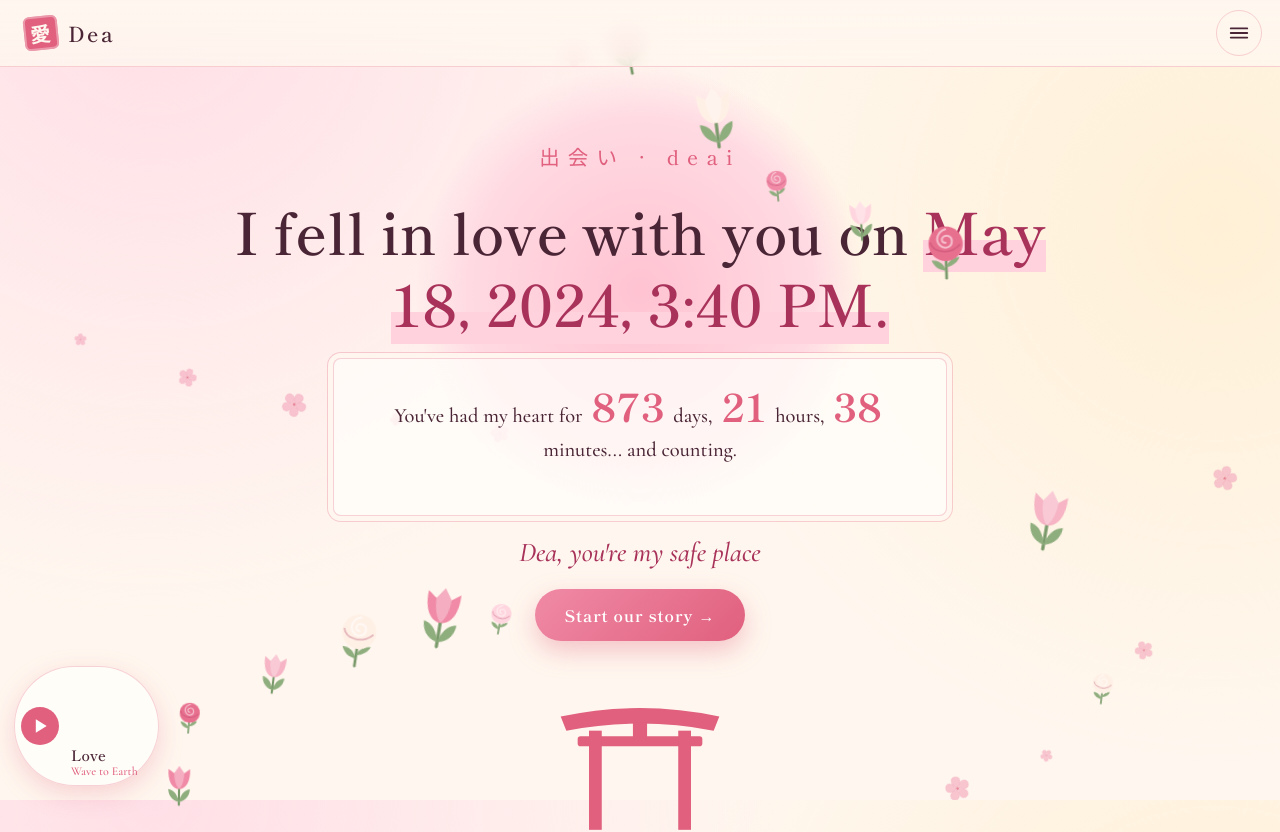
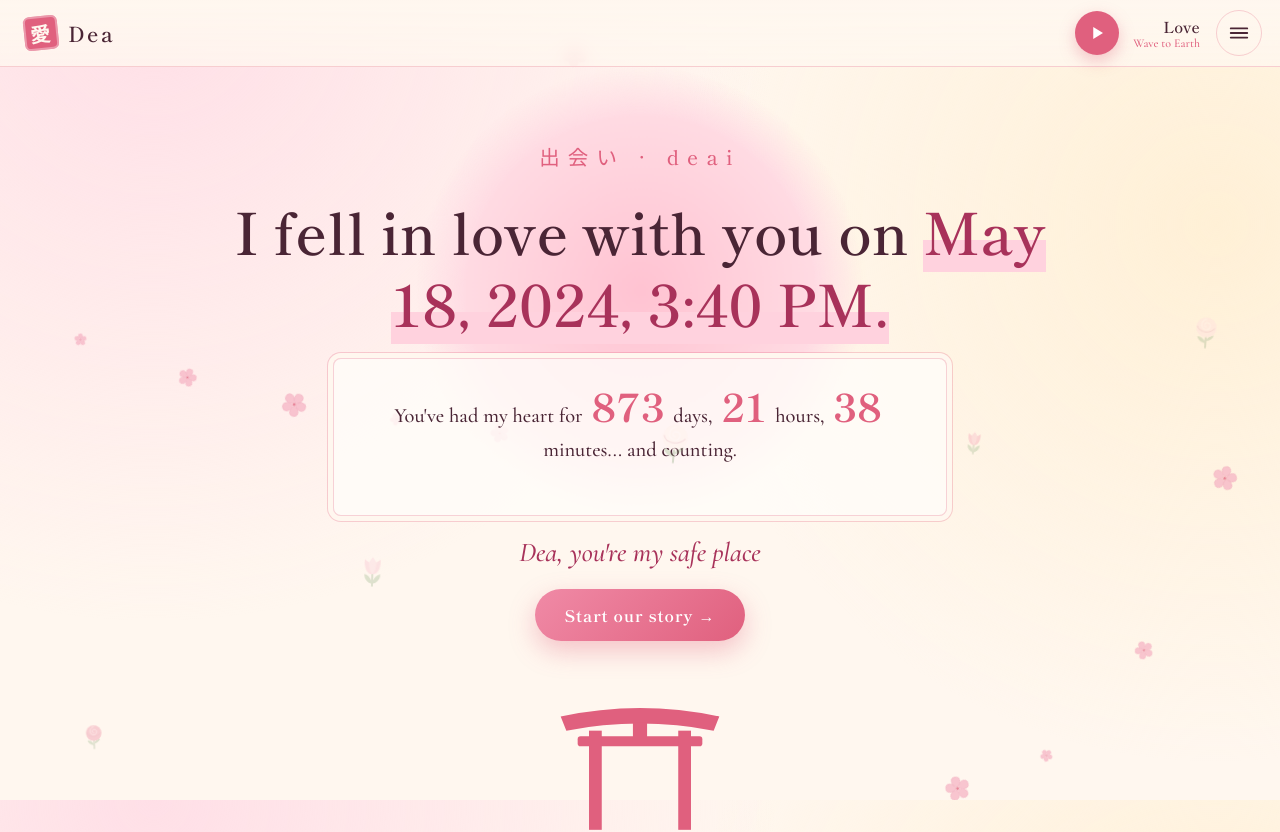
Before and after one commit to Keydstunna/i-love-dea, a React (Vite) app: page / in a window 1280 px wide. Shown: the top 832 px of the page. Built offline with nearby package versions, Linux system fonts and the light colour scheme.

Commit message:
fix flowers, modal, music, remove birthday

```diff
--- a/src/App.jsx
+++ b/src/App.jsx
@@ -9,10 +9,9 @@ import Photos from './pages/Photos'
 import Letters from './pages/Letters'
 import Reasons from './pages/Reasons'
 import Bakit from './pages/Bakit'
-import Birthday from './pages/Birthday'
 import Secret from './pages/Secret'
 
-const ROUTES = { home: Home, story: Story, songs: Songs, photos: Photos, letters: Letters, reasons: Reasons, bakit: Bakit, birthday: Birthday, secret: Secret }
+const ROUTES = { home: Home, story: Story, songs: Songs, photos: Photos, letters: Letters, reasons: Reasons, bakit: Bakit, secret: Secret }
 
 // Sakura petals that fall on every page
 const Petals = () => (
@@ -25,12 +24,15 @@ const Petals = () => (
   </div>
 )
 
-function MiniPlayer({ go }) {
+// Small music control that lives in the top bar
+function HeaderMusic({ go }) {
   const p = usePlayer()
   return (
-    <div className="mini">
-      <button onClick={p.toggle} aria-label="Play or pause music"><Ic n={p.on ? 'pause' : 'play'} s={20} /></button>
-      <button className="mt" onClick={() => go('songs')}><b>{p.song.t}</b><small>{p.song.a}</small></button>
+    <div className="music">
+      <button className={`mbtn ${p.on ? 'on' : ''}`} onClick={p.toggle} aria-label={p.on ? 'Pause music' : 'Play music'}>
+        <Ic n={p.on ? 'pause' : 'play'} s={18} />
+      </button>
+      <button className="mtitle" onClick={() => go('songs')}><b>{p.song.t}</b><small>{p.song.a}</small></button>
     </div>
   )
 }
@@ -75,7 +77,10 @@ function Shell() {
       <Petals />
       <header className="top">
         <button className="brand" onClick={() => go('home')}><Hanko k="愛" s={34} /><span>Dea</span></button>
-        <button className="burger" onClick={() => setMenu(!menu)} aria-label="Menu" aria-expanded={menu}><Ic n={menu ? 'close' : 'menu'} /></button>
+        <div className="right">
+          <HeaderMusic go={go} />
+          <button className="burger" onClick={() => setMenu(!menu)} aria-label="Menu" aria-expanded={menu}><Ic n={menu ? 'close' : 'menu'} /></button>
+        </div>
       </header>
       <nav className={`menu ${menu ? 'on' : ''}`} aria-label="Pages">
         <div>
@@ -86,7 +91,6 @@ function Shell() {
       </nav>
       <Page key={route} go={go} />
       {route !== 'secret' && <Footer go={go} />}
-      <MiniPlayer go={go} />
       <div className={`shoji ${shut ? 'on' : ''}`} aria-hidden="true"><i /><i /></div>
     </div>
   )
--- a/src/data.js
+++ b/src/data.js
@@ -6,7 +6,7 @@ export const A = (p) => (import.meta.env?.BASE_URL ?? './') + p
 
 export const PAGES = [
   ['home', '家', 'Home'], ['story', '物語', 'Our Story'], ['songs', '歌', 'Songs'], ['photos', '写真', 'Photos'],
-  ['letters', '手紙', 'Open When'], ['reasons', '理由', 'Reasons'], ['bakit', '想い', 'Bakit Ako?'], ['birthday', '祝', 'Birthday'],
+  ['letters', '手紙', 'Open When'], ['reasons', '理由', 'Reasons'], ['bakit', '想い', 'Bakit Ako?'],
 ]
 
 export const SONGS = [
@@ -70,11 +70,3 @@ export const WHY = [
   "I may not have everything yet, but I can give you my time, loyalty, effort, patience, and love. Hindi ako marunong magmahal nang halfway.",
 ]
 export const WHY_END = "Someday, I want to say, 'Baby, ako na bahala.'"
-
-export const PSALM = ['Delight thyself also in the LORD; and he shall give thee the desires of thine heart.', 'Psalm 37:4 (KJV)']
-export const BDAY = [
-  'Happy birthday, Dea.',
-  "Today is about you: the quiet nights, the stories you love, and the way you care for people without making noise about it.",
-  'I may not have everything yet, but my time, my loyalty, and my effort all have your name on them.',
-  'Whatever this new year brings, I pray it gives you peace, rest, and everything your heart is hoping for.',
-]
--- a/src/pages/Bakit.jsx
+++ b/src/pages/Bakit.jsx
@@ -17,7 +17,7 @@ export default function Bakit({ go }) {
         ))}
         {s >= WHY.length && <p className="end">{WHY_END}</p>}
       </div>
-      <Next go={go} to="birthday" />
+      <Next go={go} to="home" />
     </main>
   )
 }
--- a/src/pages/Birthday.jsx
+++ /dev/null
@@ -1,28 +0,0 @@
-import { useState } from 'react'
-import { Rv, Img } from '../ui'
-import { Heart } from '../art'
-import { NAME, FROM, PSALM, BDAY, A } from '../data'
-import { useFx } from '../ctx'
-
-export default function Birthday() {
-  const { rain, burst } = useFx()
-  const [yes, setYes] = useState(false)
-  return (
-    <main className="page bday">
-      <Rv className="portrait"><Img src={A('photos/dea.jpg')} ph="Add photos/dea.jpg" /></Rv>
-      <Rv as="h2" d={0.1}>Happy Birthday, {NAME}</Rv>
-      <Rv d={0.15} className="psalm">
-        <mark>{PSALM[0]}</mark>
-        <cite>{PSALM[1]}</cite>
-      </Rv>
-      <Rv d={0.2} className="letter">{BDAY.map((p, i) => <p key={i}>{p}</p>)}</Rv>
-      <Rv as="p" className="final">I LOVE YOU SO MUCH BABYY</Rv>
-      <Rv className="ask">
-        <button className="btn" onClick={(e) => { setYes(true); rain(70); burst(e.clientX, e.clientY, 30) }}>
-          Will you let me keep choosing you?
-        </button>
-        {yes && <p className="yes">Thank you for letting me try. I'll keep choosing you, every single day. <Heart s={20} /> — {FROM}</p>}
-      </Rv>
-    </main>
-  )
-}
--- a/src/pages/Home.jsx
+++ b/src/pages/Home.jsx
@@ -5,8 +5,8 @@ import { MET, NAME } from '../data'
 import { useFx, usePlayer } from '../ctx'
 
 const PINKS = ['#e8708f', '#f6b4c5', '#fff0e6', '#f08aa6', '#ffd6df']
-const FLORA = Array.from({ length: 14 }, (_, i) => ({
-  tulip: i % 2 === 1, c: PINKS[i % 5], x: (i * 7.3 + 3) % 96, s: 34 + (i % 4) * 12, dur: 16 + (i % 5) * 4, delay: -i * 2.3,
+const FLORA = Array.from({ length: 5 }, (_, i) => ({
+  tulip: i % 2 === 1, c: PINKS[i], x: [6, 27, 50, 74, 92][i], s: 26 + (i % 3) * 8, dur: 38 + i * 6, delay: -i * 9,
 }))
 
 function Flora() {
--- a/src/styles.css
+++ b/src/styles.css
@@ -8,7 +8,7 @@ h1,h2,h3,h4{font-family:var(--serif);font-weight:600;line-height:1.25}
 :focus-visible{outline:2px solid var(--rose);outline-offset:3px}
 
 /* ---- one set of motion rules for the whole site ---- */
-.page{position:relative;z-index:1;max-width:1040px;margin:0 auto;padding:118px 20px 40px;min-height:85vh;animation:in var(--t) var(--ease) both}
+.page{position:relative;z-index:1;max-width:1040px;margin:0 auto;padding:118px 20px 40px;min-height:85vh;animation:in var(--t) var(--ease) backwards}
 @keyframes in{from{opacity:0;transform:translateY(26px);filter:blur(6px)}}
 .rv{opacity:0;transform:translateY(28px);filter:blur(6px);transition:opacity var(--t) var(--ease),transform var(--t) var(--ease),filter var(--t) var(--ease)}
 .rv.in{opacity:1;transform:none;filter:none}
@@ -44,7 +44,18 @@ h2{text-align:center;font-size:clamp(2rem,6.4vw,3.2rem);color:var(--deep)}
 .shoji i:first-child{transform-origin:left}.shoji i:last-child{transform-origin:right}
 .shoji.on{pointer-events:auto}.shoji.on i{transform:scaleX(1)}
 
-/* ---- particles, petals, mini player ---- */
+.top .right{display:flex;align-items:center;gap:10px}
+.music{display:flex;align-items:center;gap:8px}
+.mbtn{width:44px;height:44px;border-radius:50%;background:var(--rose);color:#fff;display:grid;place-items:center;box-shadow:0 6px 16px rgba(224,96,126,.35);transition:transform .5s var(--ease)}
+.mbtn:hover{transform:scale(1.08)}
+.mbtn.on{animation:ring 1.6s ease-in-out infinite}
+@keyframes ring{50%{box-shadow:0 0 0 8px rgba(224,96,126,.18)}}
+.mtitle{display:none;text-align:right;line-height:1.1;max-width:180px}
+.mtitle b{display:block;font:600 .95rem var(--serif);white-space:nowrap;overflow:hidden;text-overflow:ellipsis}
+.mtitle small{display:block;font-size:.75rem;color:var(--rose);white-space:nowrap;overflow:hidden;text-overflow:ellipsis}
+@media(min-width:760px){.mtitle{display:block}}
+
+/* ---- particles, petals ---- */
 .fx{position:fixed;inset:0;z-index:70;pointer-events:none;overflow:hidden}
 .pt{position:fixed;animation:fly 1.9s var(--ease) forwards}
 .pt.r{animation:fall 3.2s linear forwards}
@@ -53,11 +64,6 @@ h2{text-align:center;font-size:clamp(2rem,6.4vw,3.2rem);color:var(--deep)}
 .petals{position:fixed;inset:0;z-index:0;pointer-events:none;overflow:hidden}
 .petals span{position:absolute;top:-30px;animation:drift linear infinite;opacity:.75}
 @keyframes drift{to{transform:translate(90px,110vh) rotate(540deg)}}
-.mini{position:fixed;z-index:30;left:14px;bottom:calc(14px + env(safe-area-inset-bottom,0px));display:flex;align-items:center;gap:6px;padding:6px 14px 6px 6px;border-radius:99px;background:rgba(255,253,249,.92);backdrop-filter:blur(8px);border:1px solid var(--line);box-shadow:0 8px 24px rgba(224,96,126,.25);max-width:70vw}
-.mini>button:first-child{width:38px;height:38px;border-radius:50%;background:var(--rose);color:#fff;display:grid;place-items:center;flex:none}
-.mini .mt{display:grid;text-align:left;line-height:1.1;min-width:0}
-.mini b{font:600 .9rem var(--serif);white-space:nowrap;overflow:hidden;text-overflow:ellipsis}
-.mini small{font-size:.75rem;color:var(--rose);white-space:nowrap;overflow:hidden;text-overflow:ellipsis}
 
 /* ---- home ---- */
 .home{display:flex;flex-direction:column;align-items:center;text-align:center;gap:20px;padding-top:140px}
@@ -73,8 +79,10 @@ h2{text-align:center;font-size:clamp(2rem,6.4vw,3.2rem);color:var(--deep)}
 .gate{margin-top:30px}
 .wave{margin-top:-20px;opacity:.7;mask-image:linear-gradient(transparent,#000 40%);-webkit-mask-image:linear-gradient(transparent,#000 40%)}
 .flora{position:fixed;inset:0;z-index:0;pointer-events:none;overflow:hidden}
-.flora span{position:absolute;bottom:-90px;animation:rise linear infinite}
-@keyframes rise{0%{transform:translate(0,0) rotate(-12deg)}50%{transform:translate(30px,-55vh) rotate(12deg)}100%{transform:translate(-10px,-125vh) rotate(-12deg)}}
+.flora span{position:absolute;bottom:-90px;opacity:.3;animation:rise linear infinite}
+@keyframes rise{0%{transform:translate(0,0) rotate(-6deg)}50%{transform:translate(14px,-55vh) rotate(6deg)}100%{transform:translate(-6px,-125vh) rotate(-6deg)}}
+
+@media(max-width:760px){.flora span:nth-child(n+4){display:none}}
 
 /* ---- story reader ---- */
 .reader{display:grid;grid-template-columns:230px 1fr;gap:26px;align-items:start}
@@ -134,7 +142,7 @@ h2{text-align:center;font-size:clamp(2rem,6.4vw,3.2rem);color:var(--deep)}
 /* ---- modal + letters ---- */
 .modal{position:fixed;inset:0;z-index:50;display:grid;place-items:center;padding:20px;background:rgba(74,37,53,.55);backdrop-filter:blur(8px);-webkit-backdrop-filter:blur(8px);animation:in .6s var(--ease) both}
 .lbc{width:min(440px,92vw);text-align:center;color:#fff;display:grid;gap:12px;justify-items:center}
-.lbc .big{width:100%;aspect-ratio:4/5;max-height:68vh;border:6px solid #fff}
+.lbc .big{width:100%;aspect-ratio:4/5;max-height:60vh;border:6px solid #fff}
 .lbc p{font:italic 1.5rem var(--body)}
 .envs{display:grid;grid-template-columns:repeat(auto-fit,minmax(190px,1fr));gap:30px 20px}
 .envbtn{display:grid;gap:8px;justify-items:center;width:100%;text-align:center;font:600 1.05rem var(--serif);color:var(--deep);transition:transform .5s var(--ease)}
@@ -178,18 +186,9 @@ h2{text-align:center;font-size:clamp(2rem,6.4vw,3.2rem);color:var(--deep)}
 .paper{max-width:720px;margin:0 auto;padding:clamp(22px,5vw,46px);background:#fffdf9;border:1px solid var(--line);border-radius:8px;box-shadow:0 20px 50px rgba(224,96,126,.15);min-height:260px}
 .paper .l{font:500 clamp(1.25rem,3.2vw,1.7rem)/1.7 var(--serif);margin-bottom:22px}
 .paper .end{font:700 clamp(2rem,6.6vw,3.2rem)/1.3 var(--serif);color:var(--deep);text-align:center;margin-top:30px;text-shadow:0 0 30px #ffb8c9;animation:in 1.6s var(--ease) both}
-.bday{text-align:center}
-.portrait .img{width:min(240px,62vw);aspect-ratio:1;margin:0 auto 22px;border-radius:50%;box-shadow:0 0 0 6px #fff,0 0 60px 16px rgba(246,180,197,.9);animation:glowp 3s ease-in-out infinite alternate}
-@keyframes glowp{to{box-shadow:0 0 0 6px #fff,0 0 90px 26px rgba(246,180,197,1)}}
-.psalm{max-width:30em;margin:22px auto;font:600 clamp(1.2rem,3vw,1.5rem)/1.6 var(--serif)}
-.psalm mark{background:linear-gradient(transparent 50%,#ffc9d7 50%);padding:0 .2em;color:var(--deep)}
-.psalm cite{display:block;margin-top:6px;font:italic 1rem var(--body);color:var(--rose)}
-.letter{max-width:34em;margin:0 auto}.letter p{margin-bottom:14px}
-.final{font:700 clamp(1.8rem,6.4vw,3rem)/1.3 var(--serif);color:var(--rose);margin:34px 0;text-shadow:0 0 28px #ffc3d2}
-.yes{margin-top:20px;font:italic 1.5rem var(--body);color:var(--deep);animation:in var(--t) var(--ease) both}
 
 /* ---- footer + secret ---- */
-.foot{position:relative;z-index:1;display:flex;flex-direction:column;align-items:center;gap:6px;padding:30px 20px 110px;color:var(--deep);overflow:hidden;width:100%}
+.foot{position:relative;z-index:1;display:flex;flex-direction:column;align-items:center;gap:6px;padding:30px 20px 50px;color:var(--deep);overflow:hidden;width:100%}
 .toys{display:flex;align-items:flex-end;gap:16px}
 .car{transition:transform .4s var(--ease)}.car:hover{transform:translateY(-4px)}
 .car.zoom{animation:zoom 2s var(--ease)}
```
